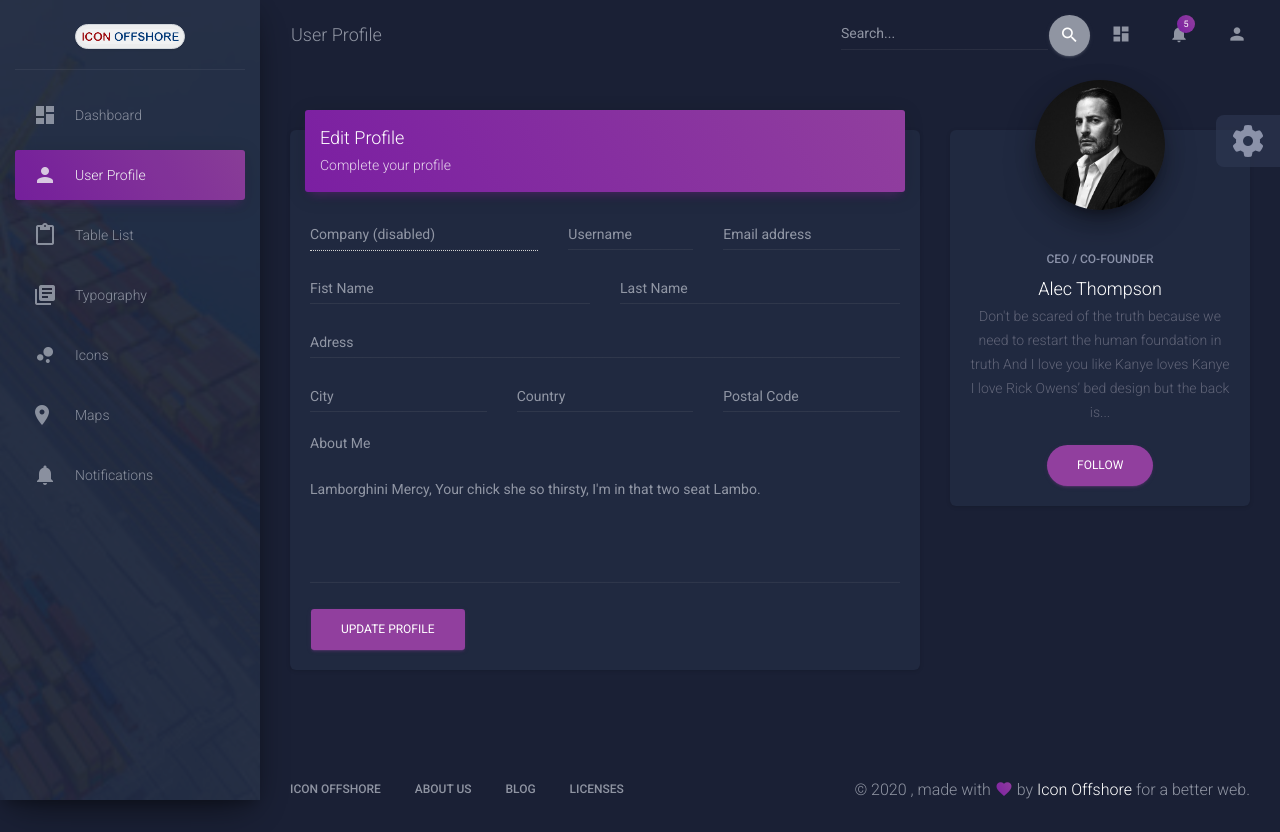
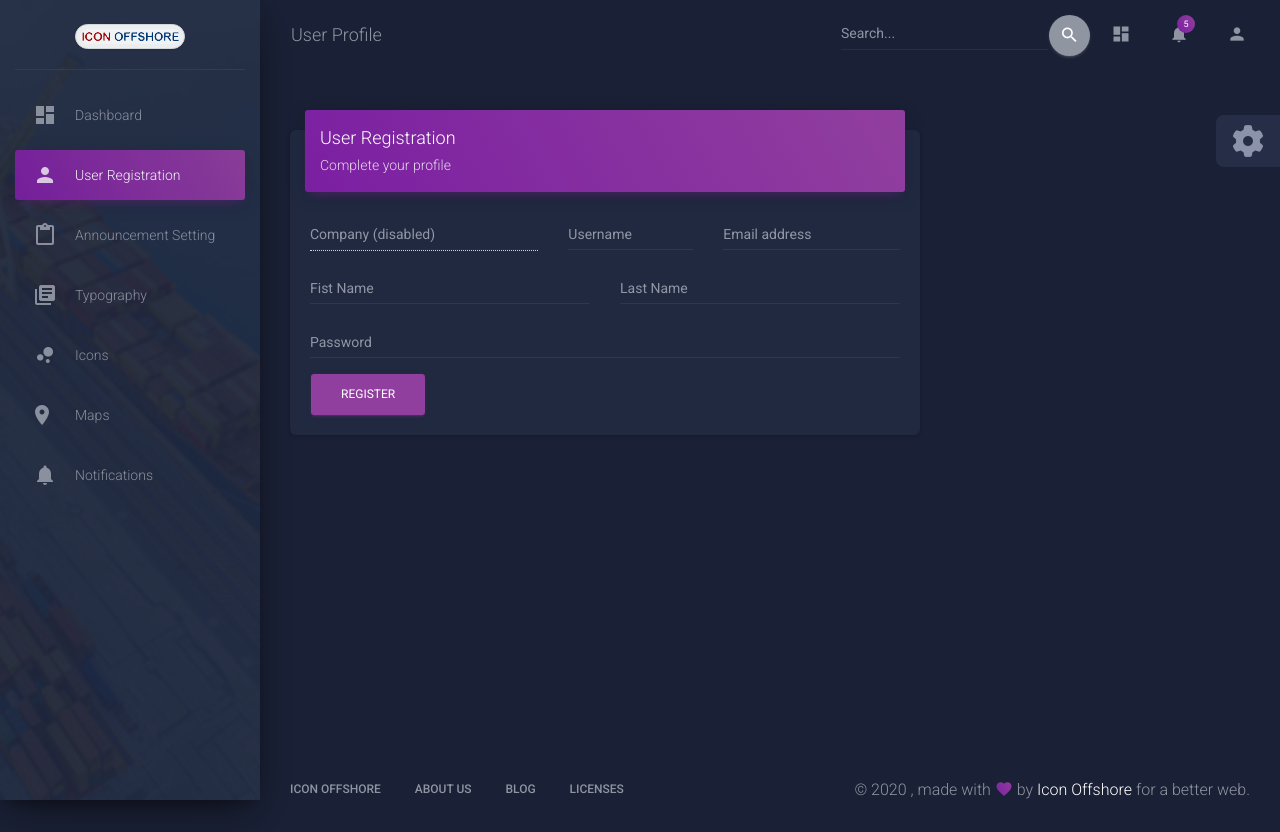
Before and after one commit to gunbladeii/iconoffshore-project, a PHP site: page /user.php in a window 1280 px wide. Run offline with PHP 8.4, Linux system fonts and the light colour scheme; some libraries are stand-ins or nearby versions.

Commit message:
Initial  commit

```diff
--- a/dashboard.php
+++ b/dashboard.php
@@ -64,13 +64,13 @@ if ($_SESSION['role'] != 'administrator')
           <li class="nav-item ">
             <a class="nav-link" href="user.php">
               <i class="material-icons">person</i>
-              <p>User Profile</p>
+              <p>User Registration</p>
             </a>
           </li>
           <li class="nav-item ">
             <a class="nav-link" href="tables.php">
               <i class="material-icons">content_paste</i>
-              <p>Table List</p>
+              <p>Announcement Setting</p>
             </a>
           </li>
           <li class="nav-item ">
--- a/user.php
+++ b/user.php
@@ -55,13 +55,13 @@
           <li class="nav-item active ">
             <a class="nav-link" href="user.php">
               <i class="material-icons">person</i>
-              <p>User Profile</p>
+              <p>User Registration</p>
             </a>
           </li>
           <li class="nav-item ">
             <a class="nav-link" href="tables.php">
               <i class="material-icons">content_paste</i>
-              <p>Table List</p>
+              <p>Announcement Setting</p>
             </a>
           </li>
           <li class="nav-item ">
@@ -164,7 +164,7 @@
             <div class="col-md-8">
               <div class="card">
                 <div class="card-header card-header-primary">
-                  <h4 class="card-title">Edit Profile</h4>
+                  <h4 class="card-title">User Registration</h4>
                   <p class="card-category">Complete your profile</p>
                 </div>
                 <div class="card-body">
@@ -206,65 +206,18 @@
                     <div class="row">
                       <div class="col-md-12">
                         <div class="form-group">
-                          <label class="bmd-label-floating">Adress</label>
+                          <label class="bmd-label-floating">Password</label>
                           <input type="text" class="form-control">
                         </div>
                       </div>
                     </div>
-                    <div class="row">
-                      <div class="col-md-4">
-                        <div class="form-group">
-                          <label class="bmd-label-floating">City</label>
-                          <input type="text" class="form-control">
-                        </div>
-                      </div>
-                      <div class="col-md-4">
-                        <div class="form-group">
-                          <label class="bmd-label-floating">Country</label>
-                          <input type="text" class="form-control">
-                        </div>
-                      </div>
-                      <div class="col-md-4">
-                        <div class="form-group">
-                          <label class="bmd-label-floating">Postal Code</label>
-                          <input type="text" class="form-control">
-                        </div>
-                      </div>
-                    </div>
-                    <div class="row">
-                      <div class="col-md-12">
-                        <div class="form-group">
-                          <label>About Me</label>
-                          <div class="form-group">
-                            <label class="bmd-label-floating"> Lamborghini Mercy, Your chick she so thirsty, I'm in that two seat Lambo.</label>
-                            <textarea class="form-control" rows="5"></textarea>
-                          </div>
-                        </div>
-                      </div>
-                    </div>
-                    <button type="submit" class="btn btn-primary pull-right">Update Profile</button>
+                    <button type="submit" class="btn btn-primary pull-right">Register</button>
                     <div class="clearfix"></div>
                   </form>
                 </div>
               </div>
             </div>
-            <div class="col-md-4">
-              <div class="card card-profile">
-                <div class="card-avatar">
-                  <a href="#pablo">
-                    <img class="img" src="assets/img/faces/marc.jpg" />
-                  </a>
-                </div>
-                <div class="card-body">
-                  <h6 class="card-category">CEO / Co-Founder</h6>
-                  <h4 class="card-title">Alec Thompson</h4>
-                  <p class="card-description">
-                    Don't be scared of the truth because we need to restart the human foundation in truth And I love you like Kanye loves Kanye I love Rick Owens’ bed design but the back is...
-                  </p>
-                  <a href="#pablo" class="btn btn-primary btn-round">Follow</a>
-                </div>
-              </div>
-            </div>
+          <!--will insert later//-->
           </div>
         </div>
       </div>
```
